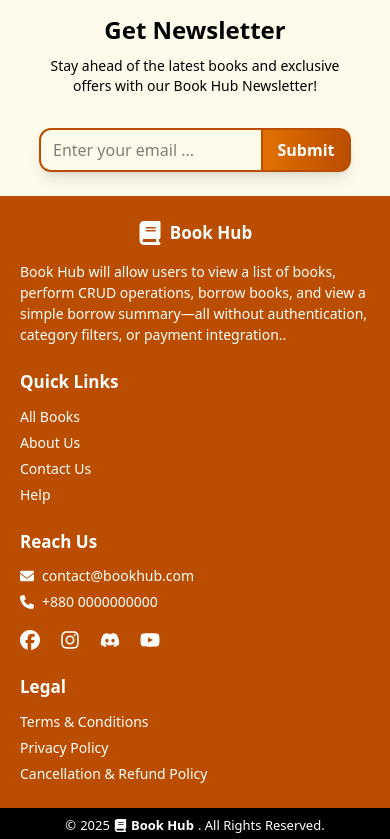
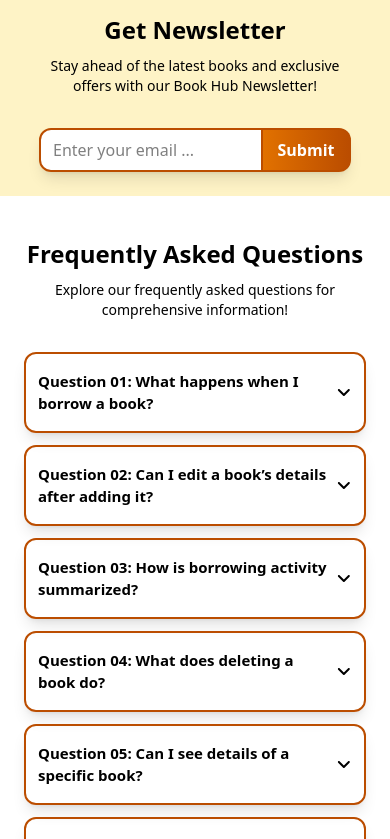
Before and after one commit to ShailySarker/Project-Minimal-Library-Management-System-Client-Side, a React (Vite) app: page / in a window 390 px wide. Shown: the part 1680-2519 px from the top of the page. Built offline with nearby package versions, Linux system fonts and the light colour scheme.

Commit message:
FAQs section added with responsive design

```diff
--- a/src/pages/LandingPage/Components/FAQ.tsx
+++ b/src/pages/LandingPage/Components/FAQ.tsx
@@ -1,10 +1,82 @@
+import { useState } from 'react';
+import { FaAngleDown, FaAngleUp } from 'react-icons/fa6';
+const dataOfFAQs = [
+    {
+        id: 1,
+        question: 'What happens when I borrow a book?',
+        answer: 'When you borrow a book, you specify the quantity and due date. The system checks if the requested quantity is available. If it is, the borrow action is processed, reducing the books available count and marking it unavailable if stock hits zero.',
+    },
+    {
+        id: 2,
+        question: 'Can I edit a book’s details after adding it?',
+        answer: 'Yes! From the book list, click the Edit button to update any information (title, author, ISBN, copies, etc.). All changes are saved via API and immediately reflected in the UI. You cannot set copies to more than the original available copies.',
+    },
+    {
+        id: 3,
+        question: 'How is borrowing activity summarized?',
+        answer: "The Borrow Summary page aggregates total borrow quantities for each book based on API data. It shows Book Title, ISBN, and the total number of times each book has been borrowed—providing a clear overview of lending trends."
+    },
+    {
+        id: 4,
+        question: 'What does deleting a book do?',
+        answer: 'Clicking Delete prompts a confirmation dialog. Upon confirmation, the book is removed from the database via API and immediately disappears from the UI.',
+    },
+    {
+        id: 5,
+        question: 'Can I see details of a specific book?',
+        answer: "Yes, clicking a book in the list opens its detailed view, showing full information including description, genre, ISBN, total copies, and currently available copies.",
+    },
+    {
+        id: 6,
+        question: 'Is there a limit to how many copies I can borrow at once?',
+        answer: "Yes—during borrowing, the system enforces that the requested quantity does not exceed the book's current availability. You'll receive a validation error if you attempt to borrow more than what's available.",
+    },
+    {
+        id: 7,
+        question: 'What if I accidentally enter the wrong borrow quantity or due date?',
+        answer: "Currently, editing borrow records isn’t supported in this minimal version. But you can delete the book or adjust the available copies manually via the edit-book interface if needed. Borrow summary remains for reference.",
+    },
+];
 
-const FAQ = () => {
+
+const FAQs = () => {
+    const [isOpen, setIsOpen] = useState(false);
+
+    const toggleAccordion = () => {
+        setIsOpen(!isOpen);
+    };
+
     return (
-        <div>
-
+        <div className="xl:px-20 lg:px-16 md:px-12 px-6 xl:mt-20 lg:mt-16 md:mt-14 mt-10 xl:mb-24 lg:mb-20 md:mb-16 mb-14">
+            <div>
+                <h1 className="xl:text-4xl/normal md:text-3xl/normal text-2xl/normal font-bold text-center text-black">Frequently Asked Questions</h1>
+                <p className="text-center lg:w-[60%] md:w-[75%] w-[90%] mx-auto xl:text-xl lg:text-lg md:text-lg text-sm lg:mt-2 md:mt-[6px] mt-2 text-black">Explore our frequently asked questions for comprehensive information!</p>
+            </div>
+            <div className="lg:mt-12 md:mt-10 mt-8 flex flex-col gap-3 ">
+                {
+                    dataOfFAQs?.map((faq) => (
+                        <div key={faq?.id} className="border-2 rounded-xl border-amber-700 shadow-lg">
+                            <button
+                                className="flex items-center justify-between w-full xl:p-5 lg:p-4 md:p-5 px-3 py-4 text-left focus:outline-none"
+                                onClick={toggleAccordion}>
+                                <span className="w-[93%] xl:text-xl lg:text-lg md:text-base text-[15px]   font-semibold"><span className="font-bold text-black">Question 0{faq?.id}: </span>{faq?.question}</span>
+                                <span className='w-[5%] flex justify-end'>
+                                    {
+                                        isOpen ? <FaAngleUp /> : <FaAngleDown />
+                                    }
+                                </span>
+                            </button>
+                            {isOpen && (
+                                <div className="xl:p-5 lg:p-4 md:p-5 px-3 py-4 bg-amber-100 rounded-b-xl">
+                                    <p className="text-black xl:text-xl lg:text-lg md:text-base text-[15px] font-medium">
+                                        <span className="font-bold border-b-2 border-black">Answer:</span> {faq?.answer}</p>
+                                </div>
+                            )}
+                        </div>
+                    ))}
+            </div>
         </div>
     );
 };
 
-export default FAQ;
+export default FAQs;
--- a/src/pages/LandingPage/Components/Newsletter.tsx
+++ b/src/pages/LandingPage/Components/Newsletter.tsx
@@ -1,14 +1,14 @@
 
 const Newsletter = () => {
     return (
-        <div className="lg:px-20 md:px-12 px-6 lg:mt-20 md:mt-16 mt-14 bg-amber-50 lg:py-12 md:py-8 py-6">
+        <div className="lg:px-20 md:px-12 px-6 lg:mt-20 md:mt-16 mt-14 bg-amber-100 lg:py-12 md:py-8 py-6">
             <div>
                 <h1 className="xl:text-4xl/normal md:text-3xl/normal text-2xl/normal font-bold text-center text-black">Get Newsletter</h1>
                 <p className="text-center lg:w-[60%] md:w-[75%] w-[90%] mx-auto xl:text-xl lg:text-lg md:text-lg text-sm lg:mt-2 md:mt-[6px] mt-2 text-black">Stay ahead of the latest books and exclusive offers with our Book Hub Newsletter!</p>
             </div>
             <div className="lg:mt-16 md:mt-12 mt-8 flex justify-center">
                 <form className="shadow-lg rounded-xl">
-                    <input className="lg:py-3 md:py-[10px] py-2 lg:px-5 md:px-4 px-3 border-2 border-amber-700 rounded-l-xl lg:w-[400px] md:w-80 w-[224px]" type="email" name="email" id="" placeholder="Enter your email ..." />
+                    <input className="lg:py-3 md:py-[10px] py-2 lg:px-5 md:px-4 px-3 border-2 border-amber-700 rounded-l-xl bg-white lg:w-[400px] md:w-80 w-[224px]" type="email" name="email" id="" placeholder="Enter your email ..." />
                     <button className="lg:py-3 md:py-[10px] py-2 bg-gradient-to-r from-amber-600 to-amber-700 lg:w-36 md:w-32 w-[88px] rounded-r-xl md:text-lg text-white font-semibold md:border-0 border-r-2 border-y-2 border-amber-700" type="submit">Submit</button>
                 </form>
             </div>
--- a/src/pages/LandingPage/LandingPage.tsx
+++ b/src/pages/LandingPage/LandingPage.tsx
@@ -1,6 +1,7 @@
 import Authors from "./Components/Authors";
 import Banner from "./Components/Banner";
 import Categories from "./Components/Categories";
+import FAQs from "./Components/FAQ";
 import Newsletter from "./Components/Newsletter";
 import WhyChooseUs from "./Components/WhyChooseUs";
 
@@ -12,6 +13,7 @@ const LandingPage = () => {
             {/* <Authors /> */}
             <WhyChooseUs />
             <Newsletter />
+            <FAQs/>
         </>
     );
 };
```
